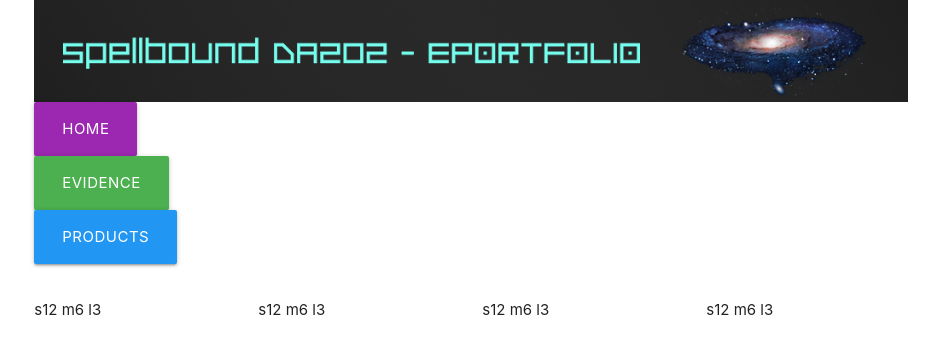
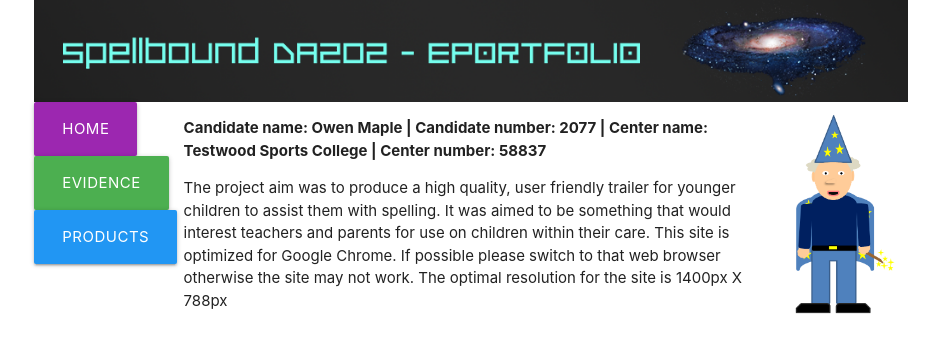
Before and after one commit to odiffey/CiDa-Spellbound, a plain HTML site: page test.html in a window 1280 px wide. Shown: the whole page, without its empty margins (169-1108 px from the left). Drawn offline with nearby package versions, Linux system fonts and the light colour scheme.

Commit message:
Fixed home screen and started product fix

```diff
--- a/test.html
+++ b/test.html
@@ -2,9 +2,9 @@
 <html xmlns="http://www.w3.org/1999/xhtml">
 <head>
 <meta http-equiv="Content-Type" content="text/html; charset=utf-8" />
-<title>Untitled Document</title>
+<title>Spellbound</title>
 <!-- Compiled and minified CSS -->
-  <link rel="stylesheet" href="https://cdnjs.cloudflare.com/ajax/libs/materialize/0.97.6/css/materialize.min.css">
+  <link rel="stylesheet" href="./css/materialize.css">
 
   <!-- Compiled and minified JavaScript -->
   <script src="https://cdnjs.cloudflare.com/ajax/libs/materialize/0.97.6/js/materialize.min.js"></script>
@@ -20,13 +20,18 @@
 <div class="container">
   <div class="row">
     <div class="col s12"><img width="100%" src="./img/eportheader.png"></div>
-    <div class="col s12 m4 l2"><a class="waves-effect waves-light btn-large purple">Home</a><a class="waves-effect waves-light btn-large green">Evidence</a><a class="waves-effect waves-light btn-large blue">Products</a></div>
-  </div>
-  <div class="row">
-    <div class="col s12 m6 l3"><p>s12 m6 l3</p></div>
-    <div class="col s12 m6 l3"><p>s12 m6 l3</p></div>
-    <div class="col s12 m6 l3"><p>s12 m6 l3</p></div>
-    <div class="col s12 m6 l3"><p>s12 m6 l3</p></div>
+    <div class="col s12 m4 l2">
+      <a class="waves-effect waves-light btn-large purple" href="./index.html">Home</a>
+      <a class="waves-effect waves-light btn-large green" href="./evidence.html">Evidence</a>
+      <a class="waves-effect waves-light btn-large blue" href="./products.html">Products</a>
+    </div>
+    <div class="col s12 m6 l8">
+      <p><b>Candidate name: Owen Maple | Candidate number: 2077 | Center name: Testwood Sports College | Center number: 58837</b></p>
+      <p>The project aim was to produce a high quality, user friendly trailer for younger children to assist them with spelling. It was aimed to be something that would interest teachers and parents for use on children within their care.
+        This site is optimized for Google Chrome. If possible please switch to that web browser otherwise the site may not work. The optimal resolution for the site is 1400px X 788px</p>
+    </div>
+    <div class="col s12 m2 l2">
+      <img style="padding:10px;" src="img/wizard.png" width="100%" height="auto" alt="Wizard">
   </div>
 </div>
 </body>
```
Also changed, not shown: img/products/mtwp.png (deleted).
